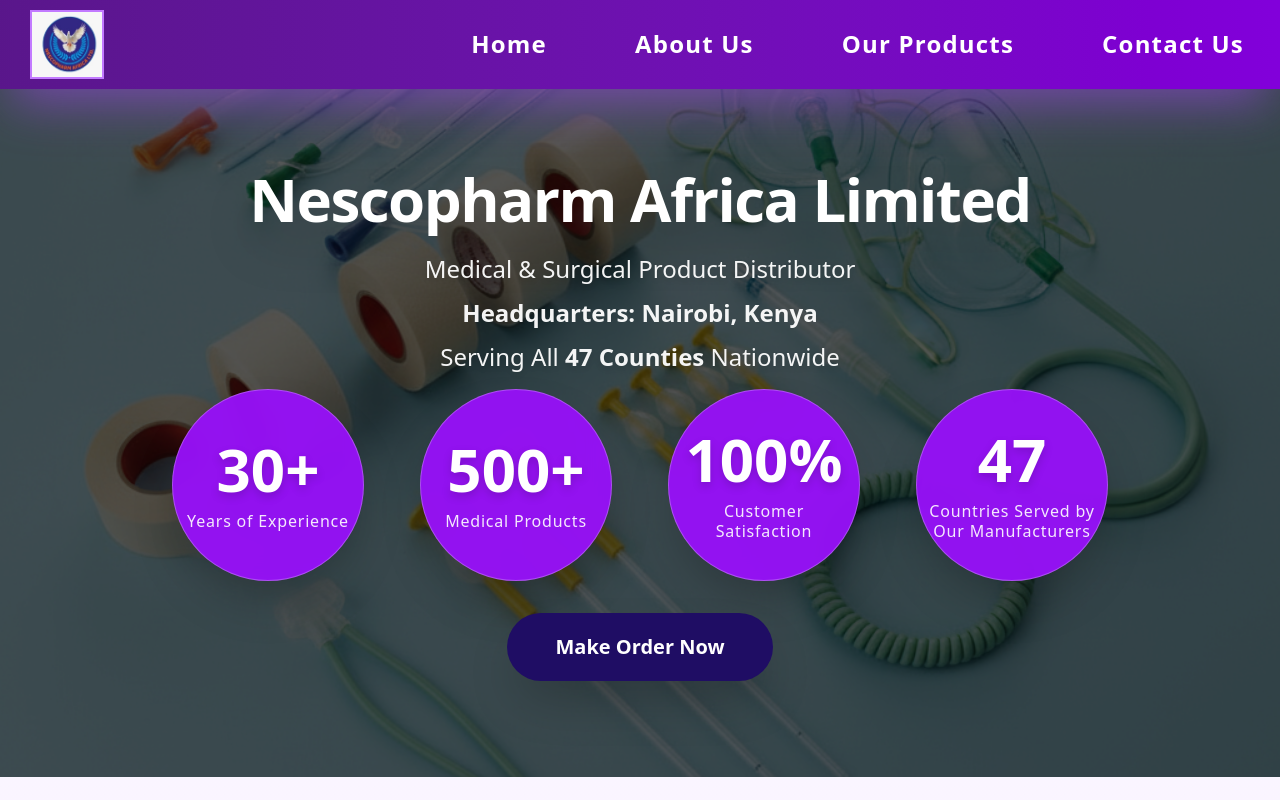
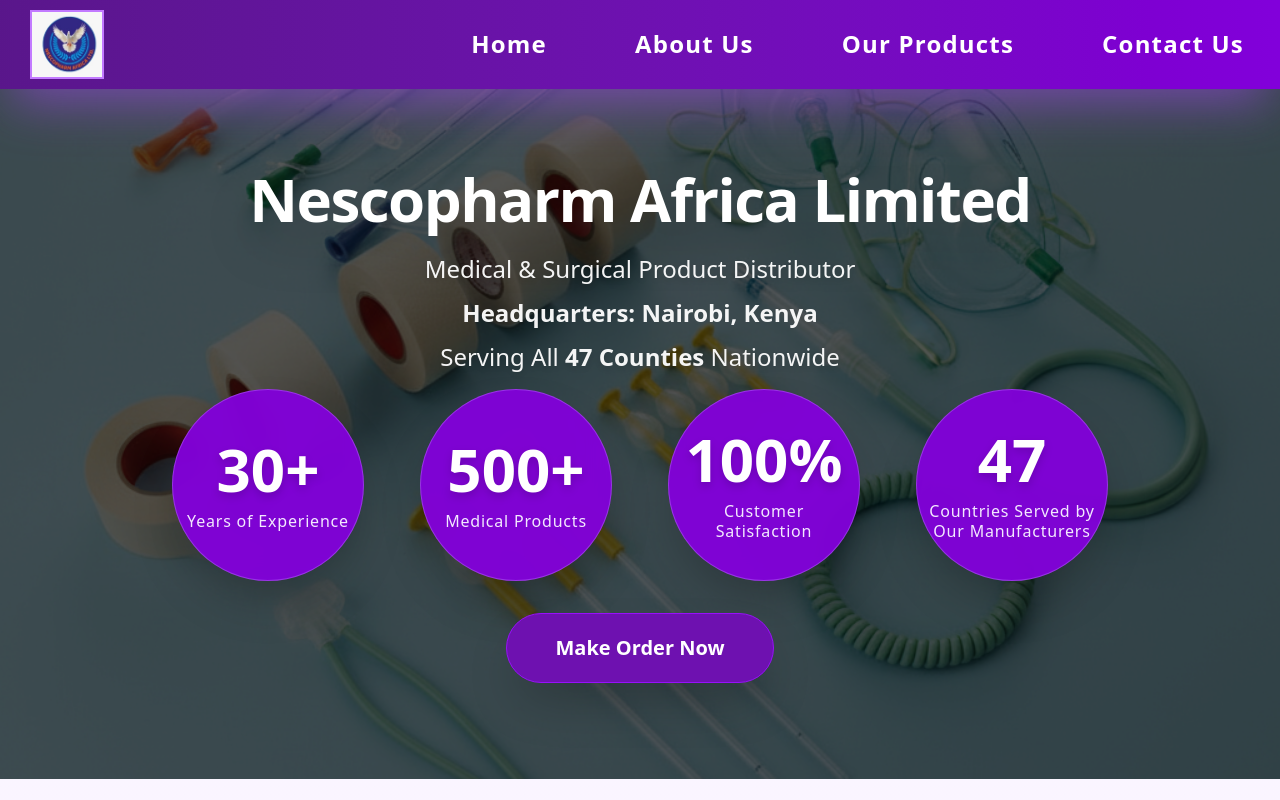
Before and after one commit to ngetich2021/nescopharm, a Next.js app: page / in a window 1280 px wide. Shown: the top 800 px of the page. Built offline with nearby package versions, Linux system fonts and the light colour scheme.

Commit message:
nesco001

```diff
--- a/components/Hero.tsx
+++ b/components/Hero.tsx
@@ -39,20 +39,20 @@
           </div>
         </div>
 
-        {/* Stats - Original Orange Circles with Purple Theme Harmony */}
+        {/* Stats - Full Purple Theme (No Orange) */}
         <div className="mx-auto grid grid-cols-2 gap-6 px-4 md:grid-cols-4 md:gap-10 lg:gap-14 py-4">
           {stats.map((stat, index) => (
             <div
               key={index}
               className="group flex aspect-square flex-col items-center justify-center rounded-full
-                         bg-purple-600/95 backdrop-blur-md border border-white/25 shadow-2xl
-                         transition-all duration-500 hover:scale-110 hover:bg-purple-500
-                         hover:shadow-orange-500/50 w-32 sm:w-36 md:w-40 lg:w-48"
+                         bg-purple-700/95 backdrop-blur-md border border-purple-400/40 shadow-2xl
+                         transition-all duration-500 hover:scale-110 hover:bg-purple-600
+                         hover:shadow-purple-500/60 hover:border-purple-300 w-32 sm:w-36 md:w-40 lg:w-48"
             >
               <span className="text-4xl font-black text-white drop-shadow-lg md:text-5xl lg:text-6xl">
                 {stat.value}
               </span>
-              <span className="mt-3 px-3 text-center text-xs tracking-wider text-white/90
+              <span className="mt-3 px-3 text-center text-xs tracking-wider text-purple-100
                                md:text-sm lg:text-base leading-tight">
                 {stat.label}
               </span>
@@ -60,12 +60,12 @@
           ))}
         </div>
 
-        {/* CTA Button - Your Exact Purple (#1F0D64) with Elegant Shine */}
+        {/* CTA Button - Deep Rich Purple with Elegant Glow */}
         <div className="text-center py-4">
-          <button className="group relative overflow-hidden rounded-full bg-[#1F0D64] px-12 py-5 text-xl font-bold text-white shadow-2xl transition-all duration-300 hover:scale-105 hover:shadow-purple-800/60 active:scale-95">
+          <button className="group relative overflow-hidden rounded-full bg-purple-800 px-12 py-5 text-xl font-bold text-white shadow-2xl transition-all duration-300 hover:scale-105 hover:shadow-purple-700/70 active:scale-95 border border-purple-600">
             <span className="relative z-10">Make Order Now</span>
-            {/* Subtle shine effect on hover */}
-            <div className="absolute inset-0 -translate-x-full bg-gradient-to-r from-transparent via-white/20 to-transparent skew-x-12 transition-transform duration-700 group-hover:translate-x-full" />
+            {/* Shining sweep effect */}
+            <div className="absolute inset-0 -translate-x-full bg-gradient-to-r from-transparent via-purple-400/30 to-transparent skew-x-12 transition-transform duration-700 group-hover:translate-x-full" />
           </button>
         </div>
       </div>
```
